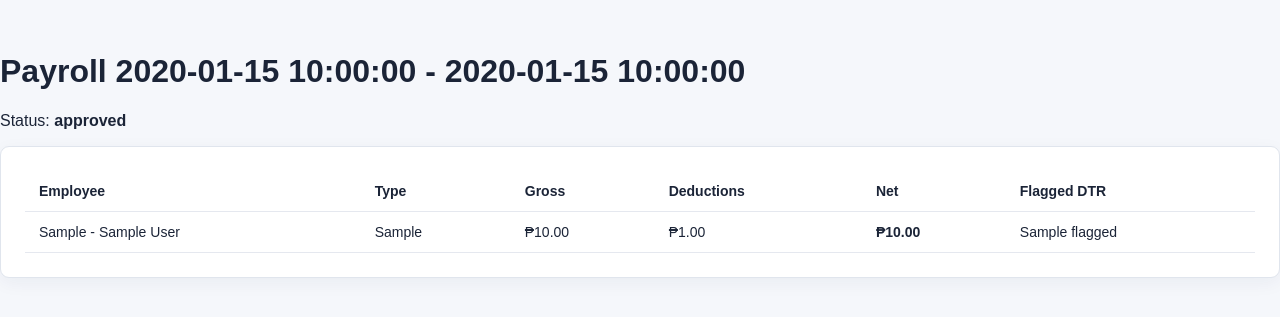
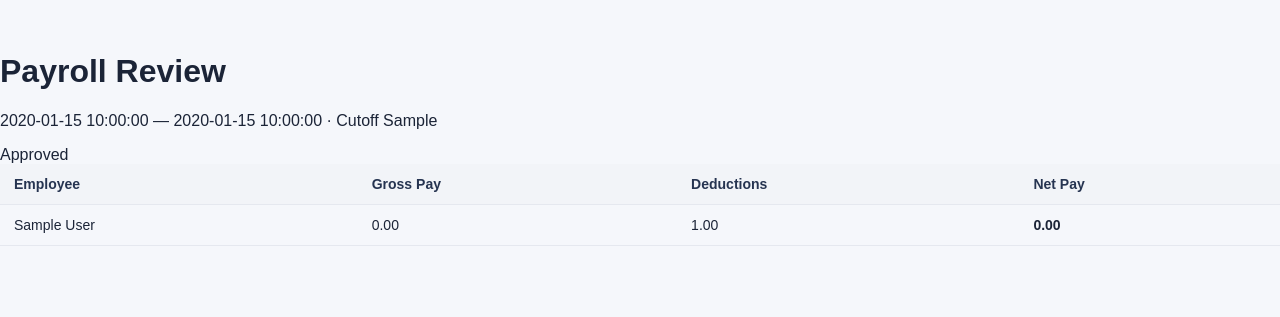
Before and after one commit to Sh1aaaa/payroll-vercel-supabase-rag, a Flask app: template templates/payroll_detail.html in a window 1280 px wide. Shown: the top 317 px of the page. Run offline with Flask 3, Linux system fonts and the light colour scheme; the template is opened without the code that fills it: most values are stand-ins (such as "Sample title", 1, 10 or a date in 2020).

Commit message:
Revise payroll_detail.html for better structure
Refactor payroll detail page to improve layout and add approval functionality.

```diff
--- a/templates/payroll_detail.html
+++ b/templates/payroll_detail.html
@@ -1 +1,49 @@
-{% extends 'base.html' %}{% block content %}<h1>Payroll {{run.start_date}} - {{run.end_date}}</h1><p>Status: <b>{{run.status}}</b></p>{% if current_profile.role=='super_admin' and run.status=='draft' %}<form method="post" action="{{url_for('approve_payroll',run_id=run.id)}}"><button>Approve Payroll</button></form>{% endif %}<div class="card tablewrap"><table><tr><th>Employee</th><th>Type</th><th>Gross</th><th>Deductions</th><th>Net</th><th>Flagged DTR</th></tr>{% for i in items %}<tr><td>{{i.employees.employee_no}} - {{i.employees.full_name}}</td><td>{{i.employees.employee_type}}</td><td>₱{{'%.2f'|format(i.gross_pay)}}</td><td>₱{{'%.2f'|format(i.total_deductions)}}</td><td><b>₱{{'%.2f'|format(i.net_pay)}}</b></td><td>{{i.attendance_summary.flagged}}</td></tr>{% endfor %}</table></div>{% endblock %}
+{% extends 'base.html' %}
+{% block title %}Payroll Review - BulSU Payroll{% endblock %}
+{% block content %}
+<div class="role-dashboard">
+    <div class="dashboard-heading">
+        <h1>Payroll Review</h1>
+        <p>{{ payroll_run.start_date }} — {{ payroll_run.end_date }} · Cutoff {{ payroll_run.cutoff_no }}</p>
+    </div>
+
+    <section class="panel">
+        <div class="payroll-header-row">
+            <div>
+                {% if payroll_run.status == 'approved' %}
+                <span class="status status-approved">Approved</span>
+                {% else %}
+                <span class="status status-waiting">Pending Super Admin Approval</span>
+                {% endif %}
+            </div>
+
+            {% if profile.role == 'super_admin' and payroll_run.status != 'approved' %}
+            <form method="POST" action="{{ url_for('approve_payroll', run_id=payroll_run.id) }}"
+                  onsubmit="return confirm('Approve this payroll run?');">
+                <button class="btn btn-success" type="submit">✓ Authorize & Approve Payroll</button>
+            </form>
+            {% endif %}
+        </div>
+
+        {% if items %}
+        <div class="table-wrap">
+            <table class="data-table">
+                <thead><tr><th>Employee</th><th>Gross Pay</th><th>Deductions</th><th>Net Pay</th></tr></thead>
+                <tbody>
+                {% for item in items %}
+                <tr>
+                    <td>{% if item.employees %}{{ item.employees.full_name }}{% else %}{{ item.employee_id }}{% endif %}</td>
+                    <td>{{ "%.2f"|format(item.gross_pay or 0) }}</td>
+                    <td>{{ "%.2f"|format(item.total_deductions or 0) }}</td>
+                    <td><b>{{ "%.2f"|format(item.net_pay or 0) }}</b></td>
+                </tr>
+                {% endfor %}
+                </tbody>
+            </table>
+        </div>
+        {% else %}
+        <div class="empty-state">This payroll run has no items.</div>
+        {% endif %}
+    </section>
+</div>
+{% endblock %}
```
